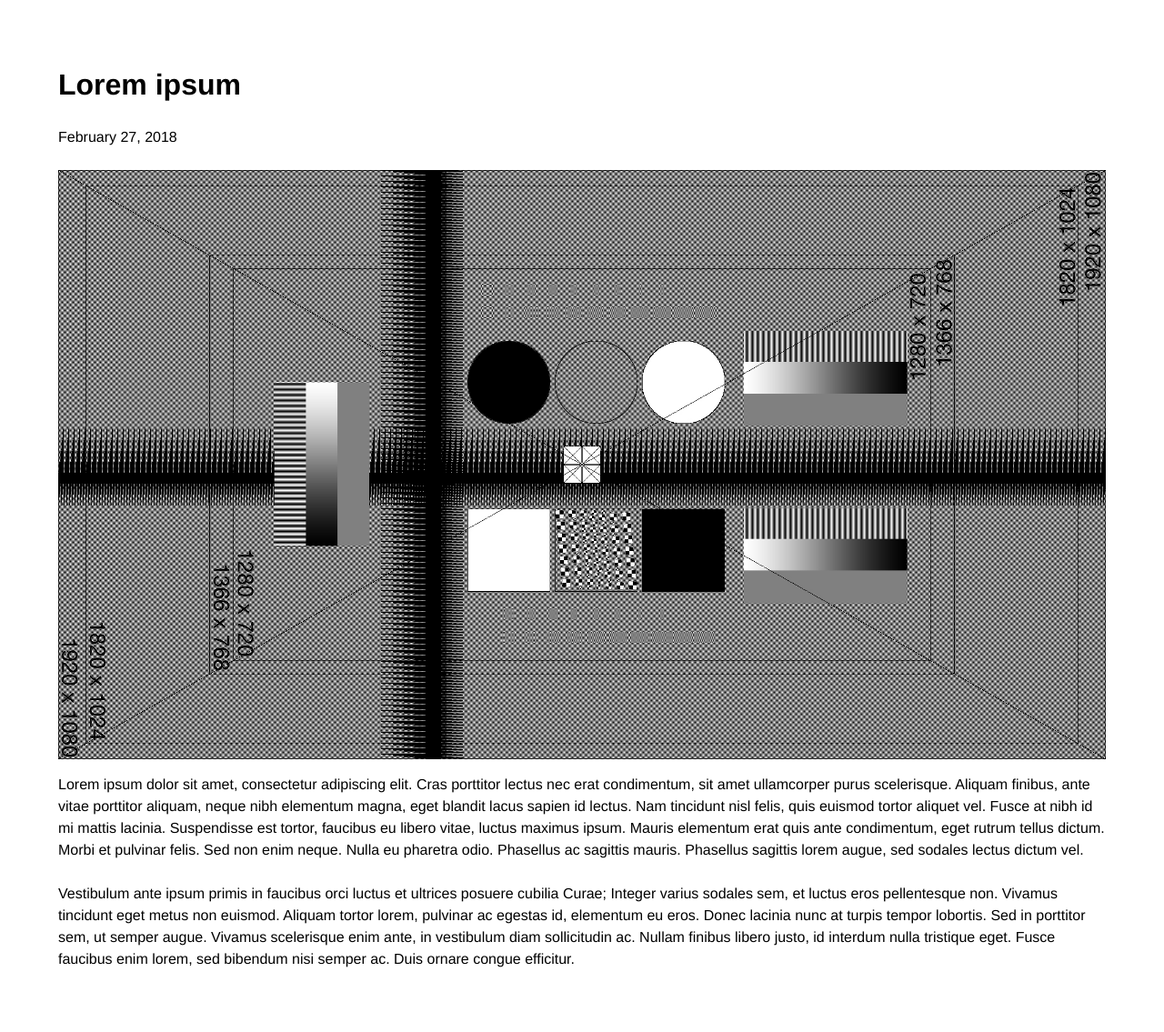
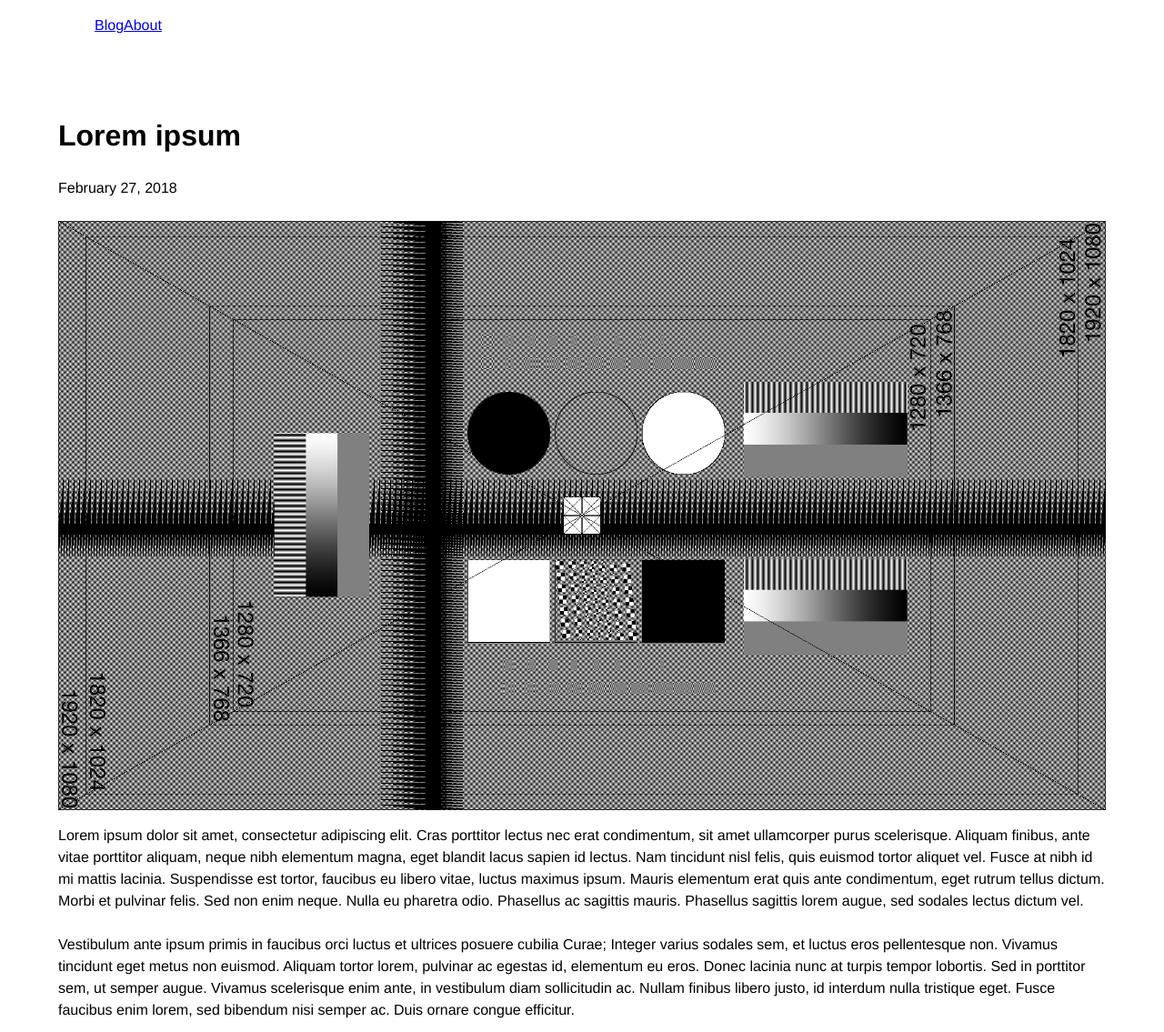
Before and after one commit to Grafikfel/jekyll-netlify, a Jekyll site: the page built from _posts/2018-02-27-lorem-ipsum.md, in a window 1280 px wide, cut to the strip 0-1135 px from the top of the page. Shown: the whole strip at 91% size. Built offline with Jekyll 4.4.1, drawn with Linux system fonts in a browser that asks for light colours; a script that is not in the unit is left out.

Commit message:
Adding navigation

```diff
--- /dev/null
+++ b/_data/navigation.yml
@@ -0,0 +1,6 @@
+# Navigation
+header:
+- label: Blog
+  url: /blog/
+- label: About
+  url: /about/
--- a/_includes/header.html
+++ b/_includes/header.html
@@ -0,0 +1,23 @@
+<nav class="navbar" role="navigation" aria-label="main navigation">
+  <div class="container">
+    <div class="navbar-brand">
+      <a class="navbar-item" href="">
+        <img src="" alt="">
+      </a>
+
+      <div class="navbar-burger">
+        <span></span>
+        <span></span>
+        <span></span>
+      </div>
+    </div>
+
+    <ul class="navbar-menu">
+      {% for item in site.data.navigation.header %}
+      <li class="navbar-item">
+        <a class="navbar-link" href="{{ item.url }}">{{ item.label }}</a>
+      </li>
+      {% endfor %}
+    </div>
+  </div>
+</nav>
--- a/_layouts/post.html
+++ b/_layouts/post.html
@@ -13,7 +13,7 @@ layout: default
 
   {% if page.thumbnail %}
   <div class="image">
-    <img src="{{page.thumbnail}}">
+    <img src="{{page.thumbnail}}" alt="">
   </div>
   {% endif %}
 
--- a/assets/css/main.scss
+++ b/assets/css/main.scss
@@ -9,6 +9,7 @@
 
 @import "base/root";
 
+@import "components/navbar";
 @import "components/pagination";
 
 @import "elements/container";
--- a/assets/sass/abstracts/_variables.scss
+++ b/assets/sass/abstracts/_variables.scss
@@ -16,6 +16,9 @@ $breakpoints: (
   'fullhd': 1408px
 ) !default;
 
+$navbar-background: transparent;
+$navbar-height: 48px;
+
 $pagination-margin: -0.25rem;
 
 $section-padding: 3rem 1.5rem;
--- /dev/null
+++ b/assets/sass/components/_navbar.scss
@@ -0,0 +1,112 @@
+.navbar {
+  background-color: $navbar-background;
+  min-height: $navbar-height;
+  position: relative;
+
+  @include media("≥desktop") {
+    align-items: stretch;
+    display: flex;
+    min-height: $navbar-height;
+  }
+
+  & > .container {
+    align-items: stretch;
+    display: flex;
+    min-height: $navbar-height;
+    width: 100%;
+  }
+}
+
+.navbar-brand {
+  align-items: stretch;
+  display: flex;
+  flex-shrink: 0;
+  min-height: $navbar-height;
+}
+
+.navbar-burger {
+  cursor: pointer;
+  display: block;
+  height: $navbar-height;
+  position: relative;
+  width: $navbar-height;
+
+  span {
+    background-color: currentColor;
+    display: block;
+    height: 1px;
+    left: calc(50% - 8px);
+    position: absolute;
+    transform-origin: center;
+    // transition-duration: $speed
+    transition-property: background-color, opacity, transform;
+    // transition-timing-function: $easing
+    width: 16px;
+
+    &:nth-child(1) {
+      top: calc(50% - 6px);
+    }
+
+    &:nth-child(2) {
+      top: calc(50% - 1px);
+    }
+
+    &:nth-child(3) {
+      top: calc(50% + 4px);
+    }
+  }
+
+  &:hover {
+    background-color: rgba(black, 0.05);
+  }
+
+  &.is-active {
+    span {
+      &:nth-child(1) {
+        transform: translateY(5px) rotate(45deg);
+      }
+
+      &:nth-child(2) {
+        opacity: 0;
+      }
+
+      &:nth-child(3) {
+        transform: translateY(-5px) rotate(-45deg);
+      }
+    }
+  }
+  @include media("≥desktop") {
+    display: none;
+  }
+}
+
+.navbar-menu {
+  display: none;
+
+  @include media("≥desktop") {
+    align-items: stretch;
+    display: flex;
+    flex-grow: 1;
+    flex-shrink: 0;
+  }
+}
+
+.navbar-item,
+.navbar-link {
+  display: block;
+  position: relative;
+
+  @include media("≥desktop") {
+    align-items: center;
+    display: flex;
+  }
+}
+
+.navbar-item {
+  flex-grow: 0;
+  flex-shrink: 0;
+}
+
+.navbar-link {
+
+}
```
